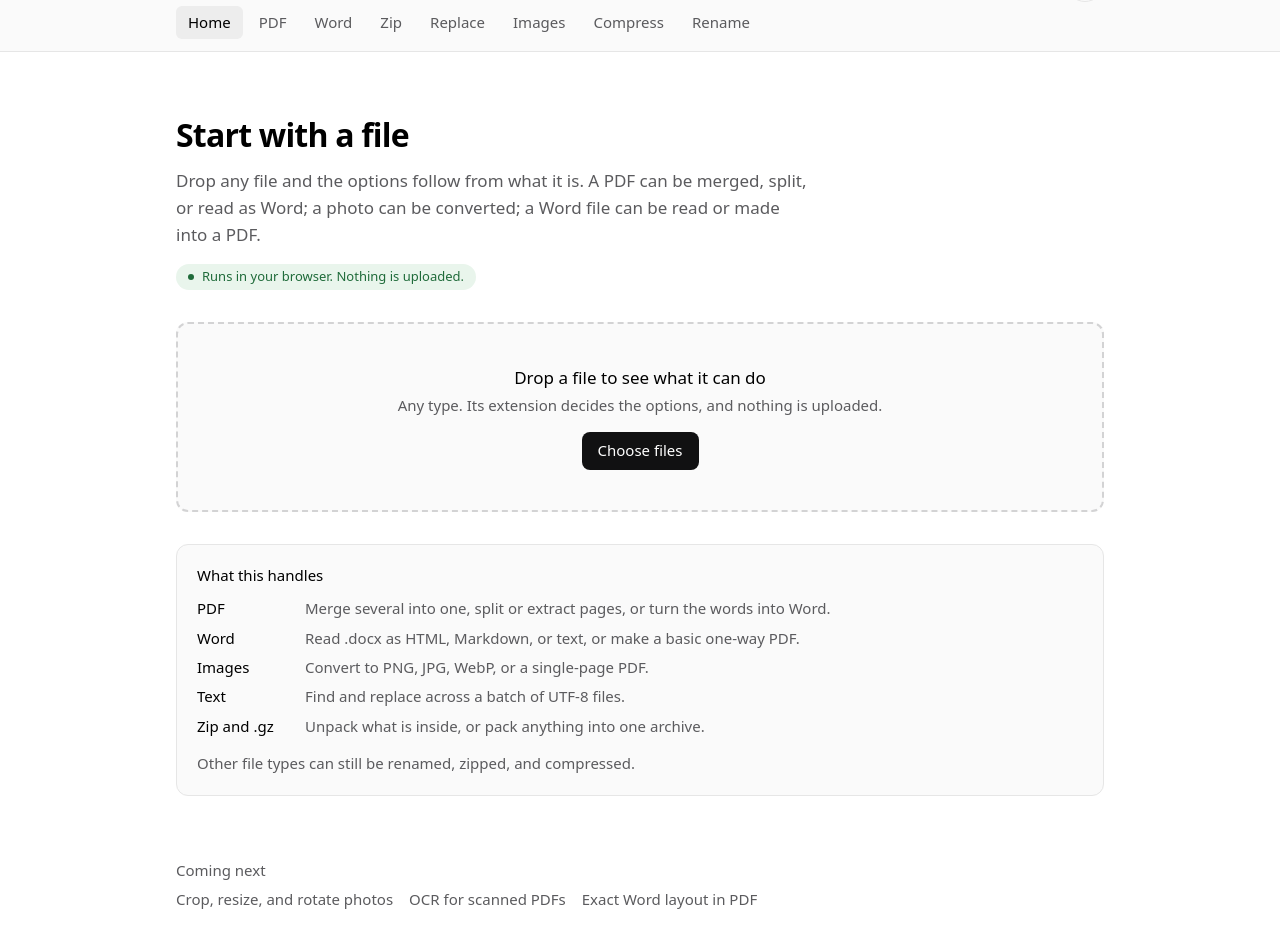
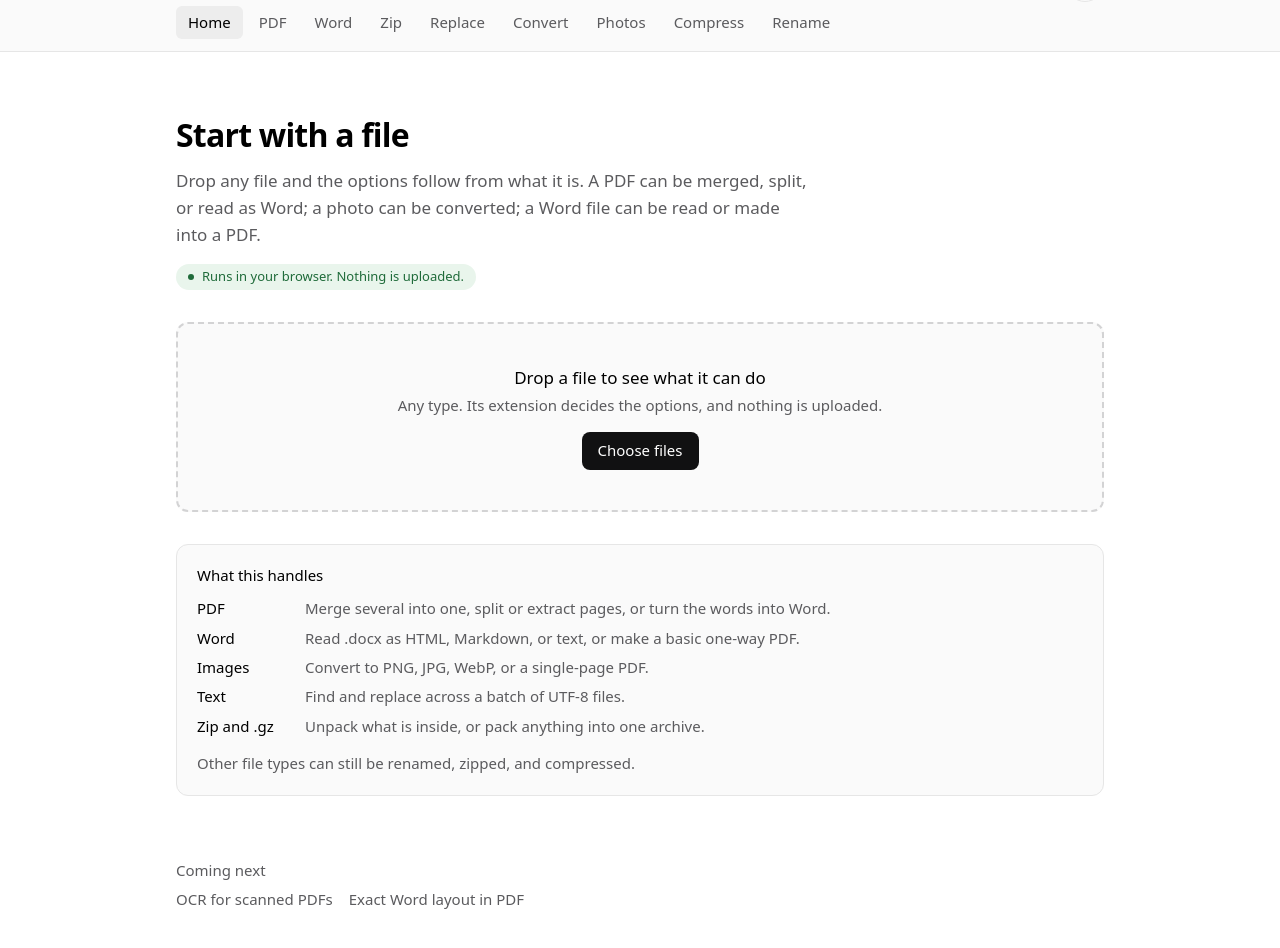
Before and after one commit to mosahel01/document-parser, a React (Vite) app: page / in a window 1280 px wide. Shown: the part 52-1000 px from the top of the page. Built offline with nearby package versions, Linux system fonts and the light colour scheme.

Commit message:
feat(app): add a Photos tab and rename Images to Convert

```diff
--- a/src/App.tsx
+++ b/src/App.tsx
@@ -5,6 +5,7 @@ import { RenameTool } from "./components/RenameTool";
 import { ZipTool } from "./components/ZipTool";
 import { ReplaceTool } from "./components/ReplaceTool";
 import { ConvertTool } from "./components/ConvertTool";
+import { ImageTool } from "./components/ImageTool";
 import { CompressTool } from "./components/CompressTool";
 import { WordTool } from "./components/WordTool";
 import type { HomeOperation } from "./tools/fileKind";
@@ -55,10 +56,16 @@ const tools = {
     blurb: "Change text inside many files at once. Plain text, or a pattern when you need one.",
   },
   convert: {
-    label: "Images",
-    title: "Convert images",
+    label: "Convert",
+    title: "Convert files",
     blurb:
-      "Turn images into PNG, JPG, WebP, or a one-page PDF, with the result previewed before you save.",
+      "Photos become PNG, JPG, WebP, or PDF; PDFs and Word files trade places; text becomes either. Each result is previewed before you save it.",
+  },
+  image: {
+    label: "Photos",
+    title: "Crop, resize, and rotate photos",
+    blurb:
+      "Drag a box over the part you want, turn the picture, and set the size. The original file is never changed.",
   },
   compress: {
     label: "Compress",
@@ -79,7 +86,6 @@ type ToolId = keyof typeof tools;
 const TOOL_IDS = Object.keys(tools) as ToolId[];
 
 const upcoming = [
-  "Crop, resize, and rotate photos",
   "OCR for scanned PDFs",
   "Exact Word layout in PDF",
 ];
@@ -152,6 +158,8 @@ function App() {
         return <ReplaceTool initialFiles={files} />;
       case "convert":
         return <ConvertTool initialFiles={files} />;
+      case "image":
+        return <ImageTool initialFiles={files} />;
       case "rename":
         return <RenameTool initialFiles={files} />;
     }
```
